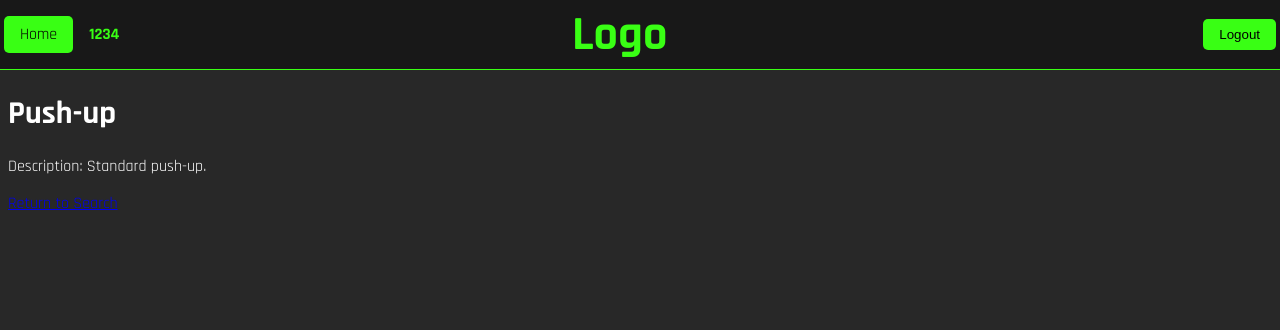
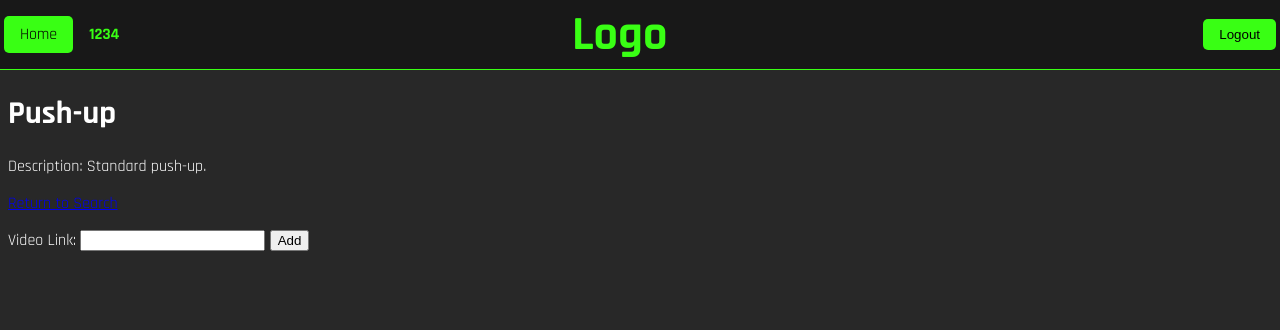
Before and after one commit to OrangeJuiceNoPulp/FitCrawlerApp, a Django app: page /exercises/exercise/1/ in a window 1280 px wide. Shown: the top 330 px of the page. Run offline with Django 5.2, Linux system fonts and the light colour scheme; a user stored in the database is signed in; data comes from the database, SQL or seed files in the repository; both versions use the stored data as it was after the commit.

Commit message:
Add Exercise Video
Add Exercise Video Functionality

```diff
--- a/exercises/models.py
+++ b/exercises/models.py
@@ -9,3 +9,8 @@ class Exercise(models.Model):
 
     def __str__(self):
         return str(self.name)
+
+class ExerciseVideo(models.Model):
+    # Columns
+    exercise = models.ForeignKey(Exercise, on_delete=models.CASCADE)
+    video_link = models.URLField(max_length=255)
--- a/exercises/templates/exercises/view_exercise.html
+++ b/exercises/templates/exercises/view_exercise.html
@@ -6,4 +6,27 @@
 
   <a href="{% url 'exercises:search_exercises' %}">Return to Search</a>
 
+  <div class="list-div">
+    <ul>
+    {% for video_id, video_url in exercise_videos %}
+        <li>
+            <a href="{{ video_url }}">
+            {{video_url}}
+            </a>
+        </li>
+    {% endfor %}
+    </ul>
+</div>
+
+{% if user.is_authenticated and user.user_type == 'FitGuildOfficer' %}
+
+<form method="POST" class="add-exercise-video-form">
+  {% csrf_token %}
+  <label for="id_video_link">Video Link:</label>
+  <input type="text" name="video_link" id="id_video_link">
+  <button type="submit">Add</button>
+</form>
+
+{% endif %}
+
 {% endblock %}
--- a/exercises/views.py
+++ b/exercises/views.py
@@ -112,24 +112,46 @@
 def view_exercise(request, exercise_pk):
     # Displays the details of a single Exercise.
 
-    with connection.cursor() as cursor:
-        # Fetch the exercise row by ID
-        cursor.execute("""
-            SELECT id, name, description
-            FROM exercises_exercise
-            WHERE id = %s
-            """,[exercise_pk])
-        row = cursor.fetchone()
+    if request.method == 'GET':
+        # The user is requesting the details of the exercise
+        with connection.cursor() as cursor:
+            # Fetch the exercise row by ID
+            cursor.execute("""
+                SELECT id, name, description
+                FROM exercises_exercise
+                WHERE id = %s
+                """,[exercise_pk])
+            row = cursor.fetchone()
 
-    if not row:
-        # If no matching exercise, raise 404 or redirect
-        raise Http404("Exercise not found.")
+            # Fetch the videos associated with the exercise
+            cursor.execute("""
+                SELECT id, video_link
+                FROM exercises_exercisevideo
+                WHERE exercise_id = %s
+                """,[exercise_pk])
+            video_rows = cursor.fetchall()
 
-    # row is (id, name, description)
-    context = {
-        'exercise_id': row[0],
-        'exercise_name': row[1],
-        'exercise_description': row[2],
-    }
+        if not row:
+            # If no matching exercise, raise 404 or redirect
+            raise Http404("Exercise not found.")
 
-    return render(request, 'exercises/view_exercise.html', context)
+        # row is (id, name, description)
+        context = {
+            'exercise_id': row[0],
+            'exercise_name': row[1],
+            'exercise_description': row[2],
+            'exercise_videos': video_rows,
+        }
+
+        return render(request, 'exercises/view_exercise.html', context)
+
+    else:
+        # The user is trying to add an exercise video with a POST request
+        if request.user.user_type != 'FitGuildOfficer':
+            return redirect('exercises:view_exercise', exercise_pk)
+        else:
+            with connection.cursor() as cursor:
+                cursor.execute("INSERT INTO exercises_exercisevideo (video_link, exercise_id) VALUES (%s, %s)", [request.POST['video_link'],exercise_pk])
+
+            # Refresh the view exercise page
+            return redirect('exercises:view_exercise', exercise_pk)
```
Also changed, not shown: db.sqlite3, exercises/migrations/0003_exercisevideo.py (added), exercises/migrations/0004_alter_exercisevideo_video_link.py (added).
